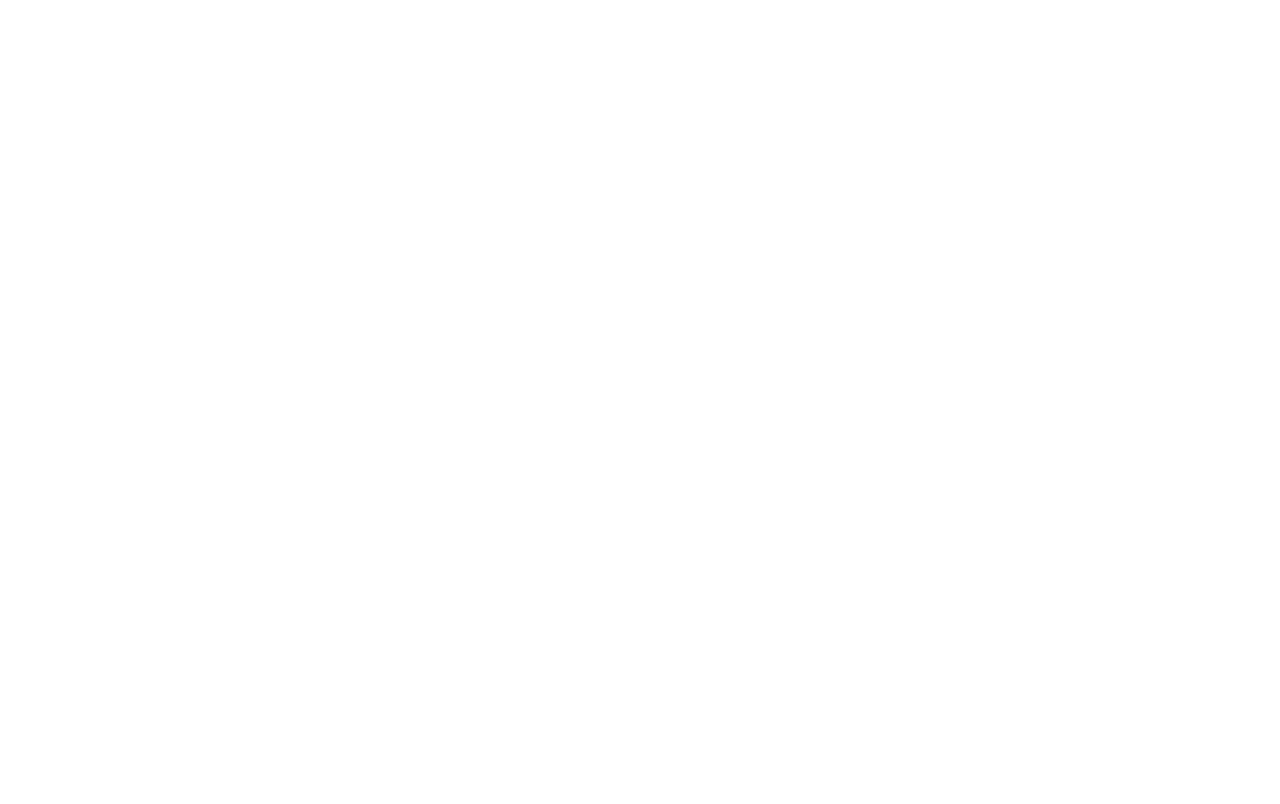
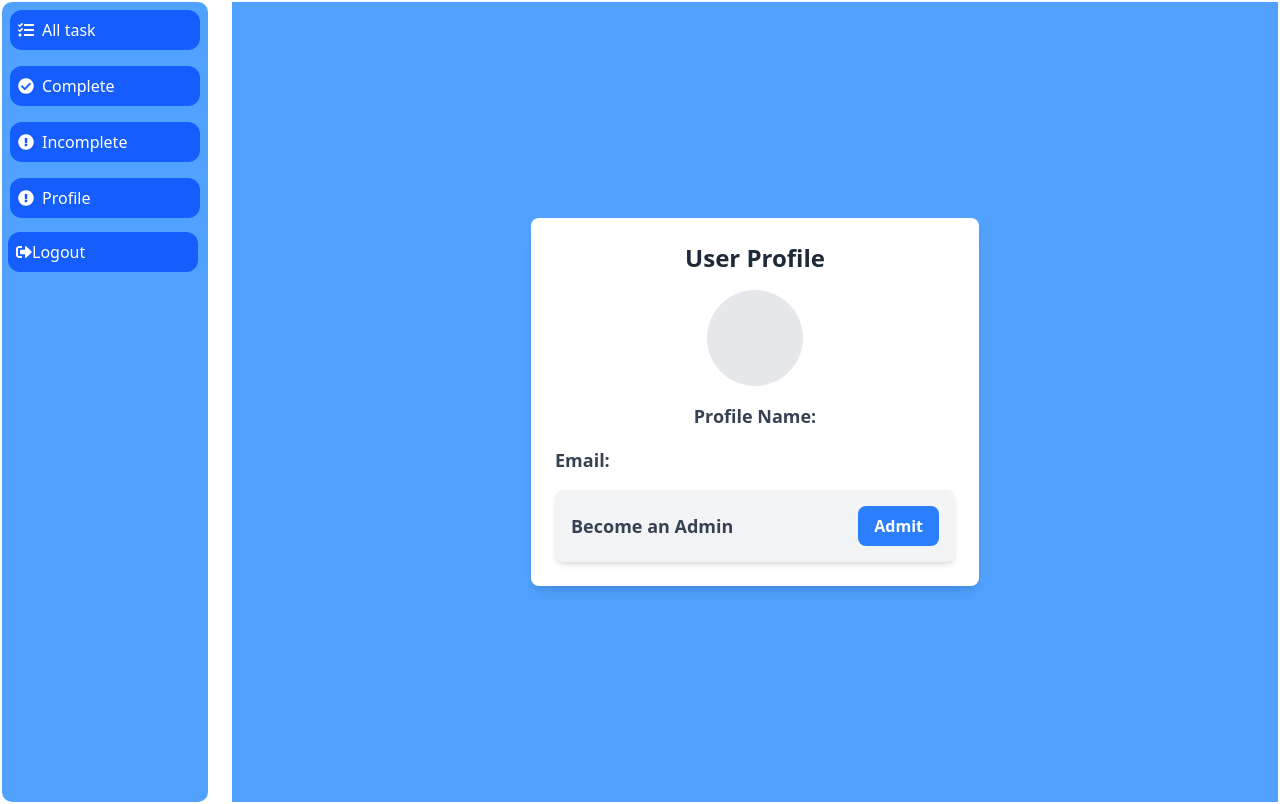
Before and after one commit to ash213-gif/Task_Managment_Front-, a React (Vite) app in the folder vite-project/: page /profile in a window 1280 px wide. Before the commit this address had no page. Built offline with nearby package versions, Linux system fonts and the light colour scheme; no server answers.

Commit message:
profilecomponents  complete

```diff
--- a/vite-project/src/Allcomponenets.jsx
+++ b/vite-project/src/Allcomponenets.jsx
@@ -7,3 +7,4 @@
 export { default as Signup} from './Componenets/Signup'
 export { default as Login} from './Componenets/Login'
 export { default as Otpvery} from './Componenets/Otpvery'
+export {default as Profile } from './Componenets/pages/Profile'
--- a/vite-project/src/App.jsx
+++ b/vite-project/src/App.jsx
@@ -1,5 +1,5 @@
 import React from 'react';
-import { Home, Alltask, Complete, Incomplete, Login, Signup, Otpvery, Logout } from './Allcomponenets';
+import { Home, Alltask, Complete, Incomplete, Login, Signup, Otpvery, Logout ,Profile} from './Allcomponenets';
 import AdminDash from './Componenets/Admin/AdminDash';
 import { BrowserRouter, Routes, Route } from 'react-router-dom';
 
@@ -11,12 +11,20 @@
         <Route path="/otpverify/:Userid" element={<Otpvery />} />
         <Route path="/login" element={<Login />} />
         <Route path="/admin" element={<AdminDash />} />
+
+
+        {/* // userDashboard Dashboard */}
+
         <Route exact path="/" element={<Home />}>
           <Route index element={<Alltask />} />
           <Route path="/complete" element={<Complete />} />
           <Route path="/incomplete" element={<Incomplete />} />
+        <Route  path='/profile' element ={<Profile/>}  />
           <Route path="/logout" element={<Logout />} />
         </Route>
+
+
+
       </Routes>
     </BrowserRouter>
   );
--- a/vite-project/src/Componenets/Otpvery.jsx
+++ b/vite-project/src/Componenets/Otpvery.jsx
@@ -7,7 +7,8 @@
   const [error, setError] = useState(null);
   const [success, setSuccess] = useState(null);
 
-  const navigate= useNavigate();
+  const navigate = useNavigate();
+
   const params = useParams();
   const userid = params.Userid;
 
@@ -19,23 +20,24 @@
     e.preventDefault();
     try {
       const response = await axios.post(`http://localhost:3030/VerifyOtp/${userid}`, { Otp: otp });
-      console.log(response);
+
       if (response.status === 200) {
-        setSuccess('OTP verified successfully!');
+        setSuccess(response.data.msg);
         setError(null);
+        await navigate(`/`)
+
+      }
+    } catch (e) {
+      if (e.response && e.response.data && e.response.data.msg) {
+        setError(e.response.data.msg);
       } else {
-        setError('Invalid OTP. Please try again.');
-        setSuccess(null);
+        setError(e.msg);
       }
-    } catch (error) {
-      console.error('Error verifying OTP:', error);
-      setError('An error occurred while verifying the OTP.');
       setSuccess(null);
     }
+    setOtp('');
 
-    navigate('/')
   };
-
 
   return (
     <div className="max-w-md mx-auto mt-10 p-8 bg-white rounded-lg shadow-lg">
@@ -45,7 +47,7 @@
           <label className="block text-gray-700 mb-2">Enter OTP:</label>
           <input
             name='Otp'
-            type="number"
+            type="text"
             value={otp}
             onChange={handleChange}
             required
--- a/vite-project/src/Componenets/Sidebar.jsx
+++ b/vite-project/src/Componenets/Sidebar.jsx
@@ -11,6 +11,8 @@
         { title: 'All task', icon: <FaTasks />, link: '/' },
         { title: 'Complete', icon: <FaCheckCircle />, link: '/complete' },
         { title: 'Incomplete', icon: <FaExclamationCircle />, link: '/incomplete' },
+        { title: 'Profile', icon: <FaExclamationCircle />, link: '/profile' },
+
     ]
     return (
         <>
--- a/vite-project/src/Componenets/Signup.jsx
+++ b/vite-project/src/Componenets/Signup.jsx
@@ -1,5 +1,5 @@
 import React, { useEffect, useState } from 'react';
-import { useNavigate  ,useParams } from 'react-router-dom';
+import { useNavigate, useParams } from 'react-router-dom';
 import axios from 'axios';
 
 function SignUp() {
@@ -28,7 +28,7 @@
     e.preventDefault();
     try {
       const response = await axios.post('http://localhost:3030/registration', formData);
-
+       await console.log(response);
 
       setFormData({
         FullName: '',
@@ -36,7 +36,8 @@
         Passord: '',
       })
 
-     navigate(`/otpverify/${response.data.data.Userid}`);
+      sessionStorage.setItem('Userid', response.data.data.Userid)
+      navigate(`/otpverify/${response.data.data.Userid}`);
 
 
     } catch (error) {
--- a/vite-project/src/Componenets/pages/Alltask.jsx
+++ b/vite-project/src/Componenets/pages/Alltask.jsx
@@ -26,7 +26,7 @@
     <div className="grid grid-cols-3 h-full gap-5">
       {tasks.map((task, index) => (
         <div
-          className="flex flex-col bg-blue-100 h-64 overflow-y-auto rounded-2xl shadow-md p-2 m-3 hover:bg-blue-100 transition duration-300 ease-in-out"
+          className="flex flex-col bg-blue-100 h-64  rounded-2xl shadow-md p-1 m-3 hover:bg-blue-100 transition duration-300 ease-in-out"
           key={index}
         >
           <div className="flex flex-col gap-2 justify-between items-start mb-2">
--- /dev/null
+++ b/vite-project/src/Componenets/pages/Profile.jsx
@@ -0,0 +1,60 @@
+import axios from 'axios';
+import React, { useEffect, useState } from 'react';
+import { useNavigate } from 'react-router-dom'
+
+export default function Profile() {
+    const userId = sessionStorage.getItem('Userid');
+    const [userdata, setuserdata] = useState({});
+    const navigate = useNavigate()
+
+
+    useEffect(() => {
+        const fetchUserData = async () => {
+            try {
+                const response = await axios.get(`http://localhost:3030/getUser/${userId}`);
+                setuserdata(response.data);
+
+            } catch (error) {
+                setError(error.message);
+
+            }
+        };
+        fetchUserData();
+    }, [userId]);
+
+
+    const handleadmit = () => {
+
+        navigate('/login')
+    }
+
+
+
+    return (
+        <div className="flex items-center justify-center min-h-screen bg-blue-400 p-4">
+            <div className="bg-white shadow-lg rounded-lg p-6 max-w-md w-full">
+                <h2 className="text-2xl font-bold text-center text-gray-800 mb-4">User Profile</h2>
+                <div className="flex flex-col items-center mb-4">
+                    <div className="w-24 h-24 bg-gray-200 rounded-full flex items-center justify-center mb-4">
+                        <span className="text-4xl font-bold  text-gray-600">{userdata.FullName}</span>
+                    </div>
+                    <h4 className="text-lg font-semibold text-gray-700">Profile Name:</h4>
+                    <p className="text-blue-600 font-semibold ">{userdata.FullName}</p>
+                </div>
+                <div className="mb-4">
+                    <h4 className="text-lg font-semibold text-gray-700">Email:</h4>
+                    <p className="text-blue-600 font-semibold ">{userdata.Email}</p>
+                </div>
+                <div className="flex items-center justify-between p-4 bg-gray-100 rounded-lg shadow-md">
+                    <span className="text-lg font-semibold text-gray-700">Become an Admin</span>
+                    <button
+                        onClick={handleadmit}
+                        className="bg-blue-500 hover:bg-blue-700 text-white font-bold py-2 px-4 rounded-lg">
+                        Admit
+                    </button>
+                </div>
+            </div>
+        </div>
+
+    );
+}
```
